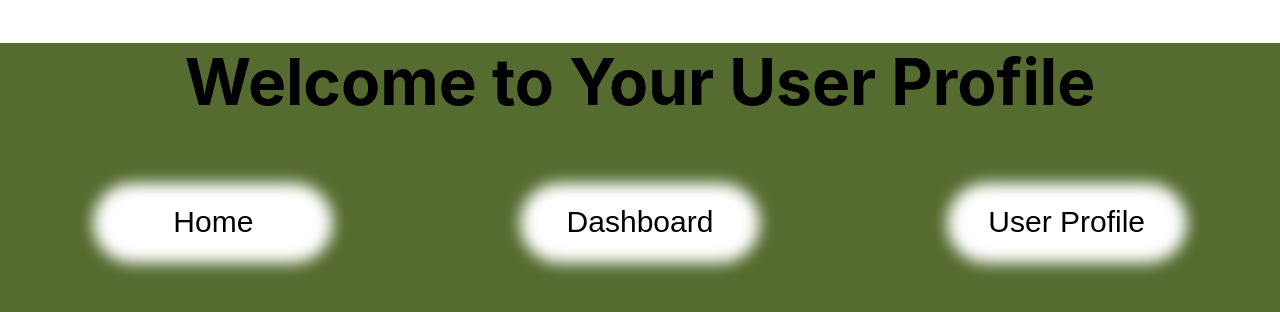
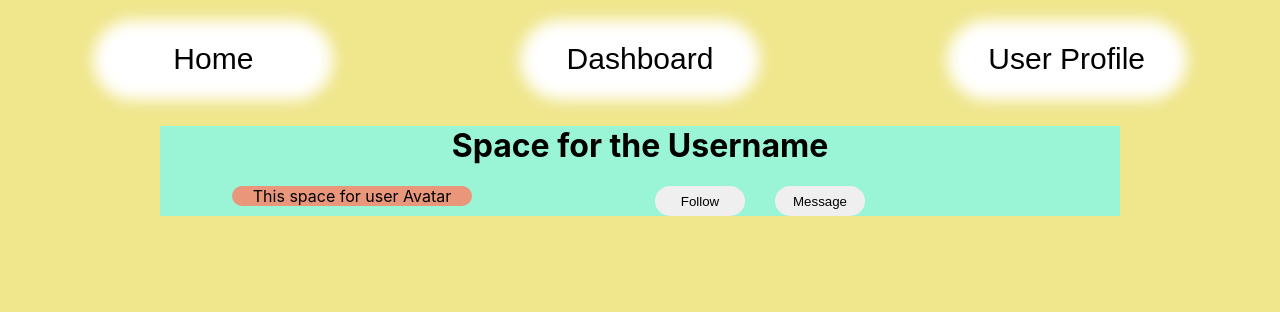
Before and after one commit to Monie-B/Travel-Write, a React (Create React App) app: page /userprofile in a window 1280 px wide. Shown: the top 312 px of the page. Built offline with nearby package versions, Linux system fonts and the light colour scheme; a web font is replaced by a local one.

Commit message:
started working on user profile

```diff
--- a/src/components/Footer.js
+++ b/src/components/Footer.js
@@ -1,8 +1,11 @@
 import React from 'react'
+import '../css/footer.css'
 
 const Footer = () => {
   return (
-    <div>Footer</div>
+    <>
+      <div>Footer</div>
+    </>
   )
 }
 
--- a/src/css/UserProfile.css
+++ b/src/css/UserProfile.css
@@ -1,4 +1,39 @@
-.userbg {
+
+/* To change the background of a single page */
+/* .userbg {
     background-color: darkolivegreen;
     min-height: 100vh;
+} */
+
+
+.user-header {
+    background-color: rgb(153, 245, 214);
+    margin-top: 50px;
+    width: 75%;
+    margin-left: auto;
+    margin-right: auto;
 }
+
+.pic-section {
+    display: inline-block;
+    background-color: darksalmon;
+    width: 25%;
+    border-radius: 100px;
+}
+
+.user-detail-section {
+    display: inline-block;
+    width: 60%;
+    vertical-align: top;
+}
+
+.user-detail-section button {
+    width: 90px;
+    height: 30px;
+    border-radius: 50px;
+    border: 0;
+}
+
+.msgbtn {
+    margin-left: 30px;
+}
--- a/src/css/navbar.css
+++ b/src/css/navbar.css
@@ -4,7 +4,7 @@
     justify-content: space-around;
 }
 
-button {
+.nav button {
     background-color: rgb(255, 255, 255);
     width: 200px;
     height: 40px;
--- a/src/index.css
+++ b/src/index.css
@@ -1,4 +1,5 @@
 body {
+  background-color: khaki;
   margin: 0;
   font-family: -apple-system, BlinkMacSystemFont, 'Segoe UI', 'Roboto', 'Oxygen',
     'Ubuntu', 'Cantarell', 'Fira Sans', 'Droid Sans', 'Helvetica Neue',
--- a/src/pages/UserProfile.js
+++ b/src/pages/UserProfile.js
@@ -3,12 +3,17 @@ import '../css/UserProfile.css'
 
 const UserProfile = (props) => {
   return (
-    <div className='userbg'>
-        <h1>
-            <h1>Welcome to Your User Profile</h1>
-        </h1>
-        <NavBar />
-    </div>
+    <>
+      <NavBar />
+        <div className='user-header'>
+          <h1>Space for the Username</h1>
+          <div className='pic-section'>This space for user Avatar</div>
+          <div className='user-detail-section'>
+            <button>Follow</button>
+            <button className='msgbtn'>Message</button>
+          </div>
+        </div>
+    </>
   )
 }
 
```
Also changed, not shown: src/css/footer.css (added).
